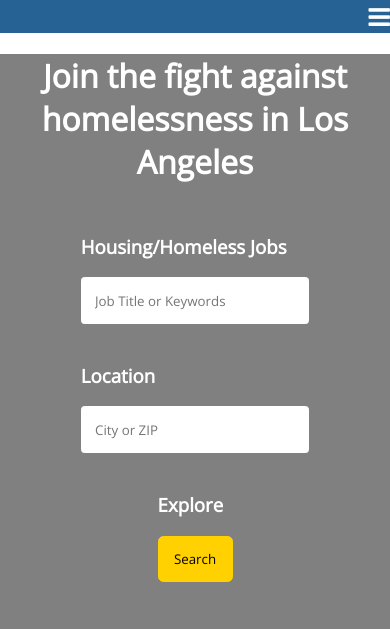
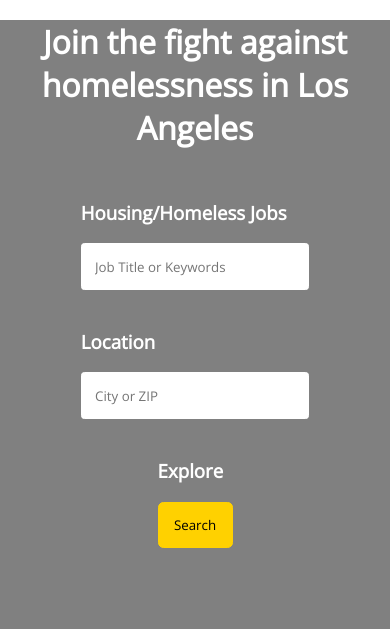
Before and after one commit to hackforla/jobs-for-hope, a Flask app: page / in a window 390 px wide; the page is wider, and only the part inside the window is pictured. Shown: the part 101-730 px from the top of that part. Run offline with Flask 2, Linux system fonts and the light colour scheme.

Commit message:
fix: navbar layout to keep it uniform at any size

```diff
--- a/static/css/index.css
+++ b/static/css/index.css
@@ -415,22 +415,30 @@ h4{
 
 /* Responsive navbar <699 pixels wide, hide all links. Show the link that contains should open and close the navbar (.icon) */
 @media screen and (max-width: 699px) {
-  .navbar a:not(:first-child) {display: none;}
+    .navbar {
+        position: reltive;
+    }
+    .navbar a:not(:first-child) {
+        display: none;
+    }
     .navbar a.icon {
-    float: right;
+        position: absolute;
+        right: 20px;
+        top: 35px;
         display: block;
         font-size: 25px;
-    top: calc(100% / 2) ;
     }
 }
 
 /* Add 'responsive' class to navbar with JS when user clicks on the icon.*/
 @media screen and (max-width: 699px) {
-  .navbar.responsive {position: relative;}
+    .navbar.responsive {
+    position: relative;
+    }
     .navbar.responsive a.icon {
     position: absolute;
     right: 20px;
-    top: 45px;
+    top: 35px;
     }
     .navbar.responsive a {
     float: none;
```
Lines whose indentation alone changed are shown as unchanged.
